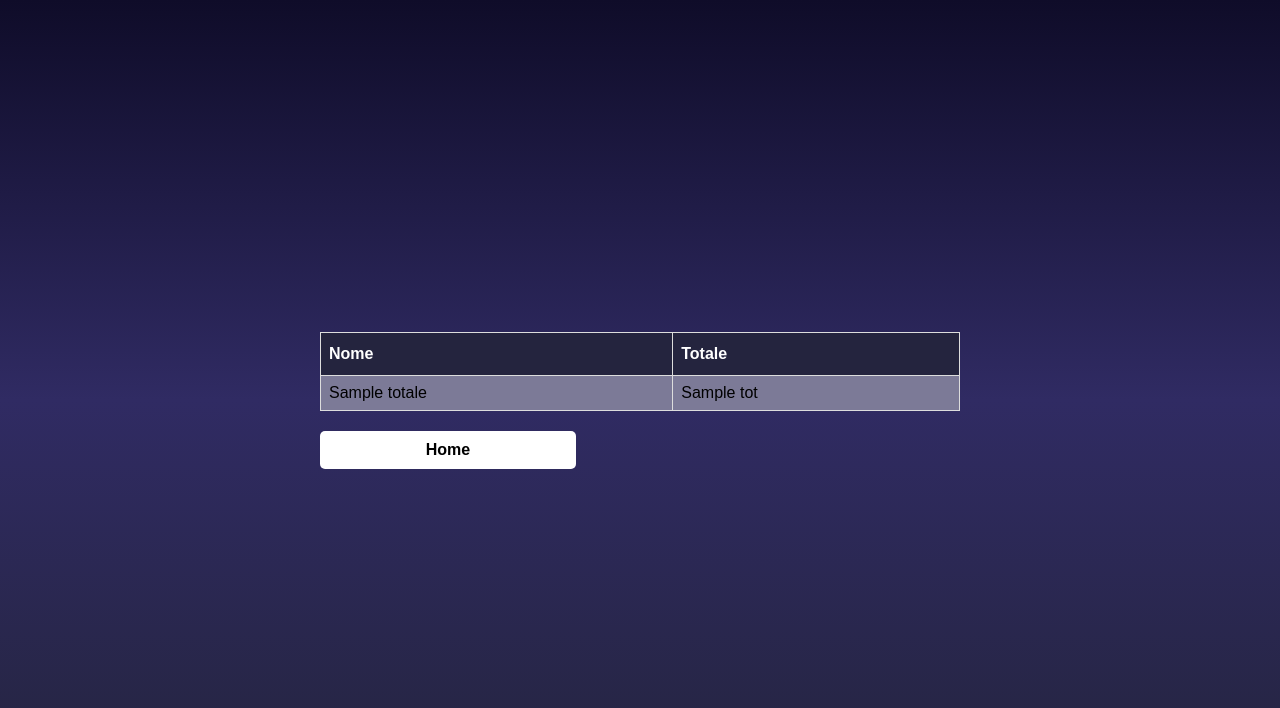
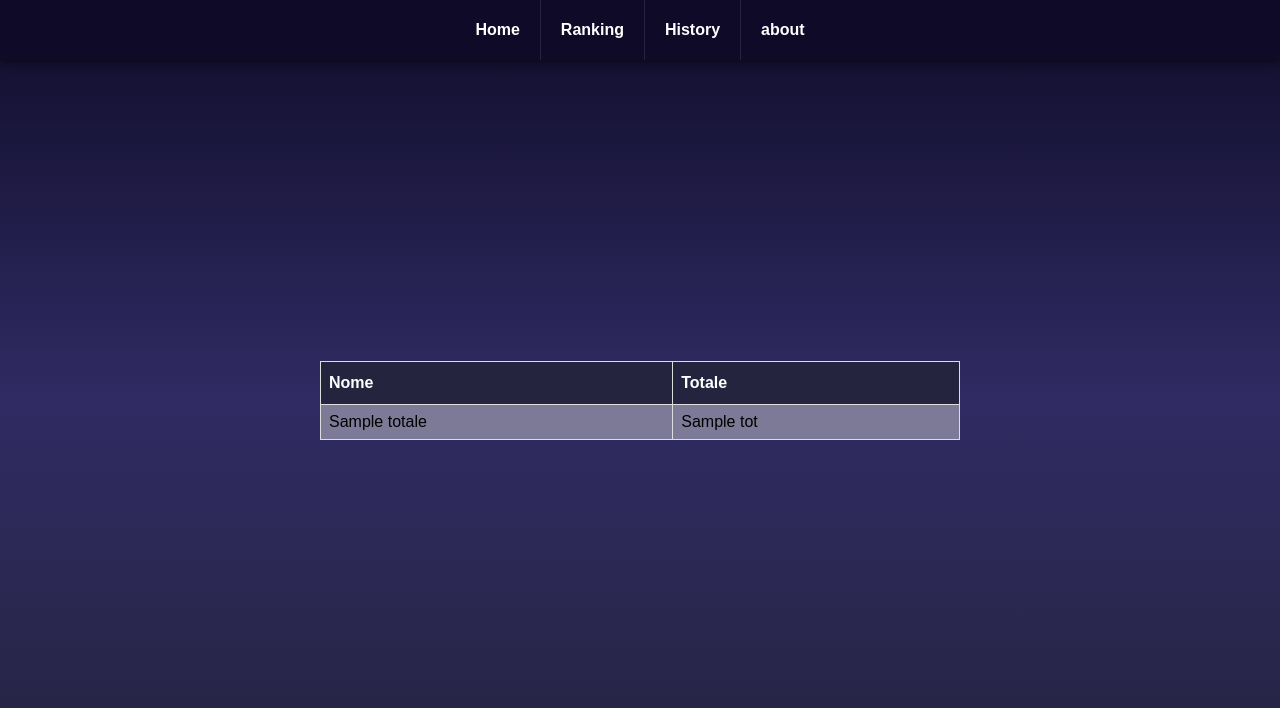
Before and after one commit to gianluigi97/WYB, a Flask app: template templates/ranking.html in a window 1280 px wide. Shown: the top 708 px of the page. Run offline with Flask 3, Linux system fonts and the light colour scheme; the template is opened without the code that fills it: most values are stand-ins (such as "Sample title", 1, 10 or a date in 2020).

Commit message:
creato menu navigazione (10/04/2025)

```diff
--- a/templates/ranking.html
+++ b/templates/ranking.html
@@ -15,7 +15,45 @@
             font-family: 'Jost', sans-serif;
             background: linear-gradient(to bottom, #0f0c29, #302b63, #24243e);
         }
+        .menu {
+        position: fixed;
+        top: 0;
+        left: 0;
+        width: 100%;
+        height: 60px;
+        background: rgba(15, 10, 40, 0.9);
+        display: flex;
+        justify-content: center;
+        align-items: center;
+        z-index: 1000;
+        box-shadow: 0 2px 10px rgba(0, 0, 0, 0.3);
+        }
 
+        /* Stile dei link nel menu */
+        .menu a {
+            color: #fff;
+            background: rgba(15, 10, 40, 0.9);
+            text-decoration: none;
+            padding: 0 20px;
+            height: 100%;
+            display: flex;
+            align-items: center;
+            font-weight: bold;
+            font-size: 1em;
+            transition: background 0.3s;
+            border-right: 1px solid rgba(255, 255, 255, 0.1); /* linea sottile tra i link */
+        }
+
+        /* Rimuove la linea dopo l'ultimo */
+        .menu a:last-child {
+            border-right: none;
+        }
+
+        /* Hover e click */
+        .menu a:hover,
+        .menu a:active {
+            background: rgba(10, 5, 30, 1); /* più scuro */
+        }
         #main {
             width: 50%;
         }
@@ -70,6 +108,15 @@
     </style>
 </head>
 <body>
+    <div class="menu">
+        <div class="menu">
+          <a href="{{ url_for('homepage') }}">Home</a>
+          <a href="{{ url_for('show_rankings') }}">Ranking</a>
+          <a href="{{ url_for('show_history') }}">History</a>
+          <a href="#">about</a>
+        </div>
+
+        </div>
     <div id="main">
         <table id="records">
             <tr>
@@ -83,9 +130,6 @@
                 </tr>
             {% endfor %}
         </table>
-        <a href="{{ url_for('homepage') }}">
-            <button>Home</button>
-        </a>
     </div>
 </body>
 </html>
```
Also changed, not shown: static/records.css (+38 -0 lines), static/style.css (+44 -5 lines), templates/history.html (+6 -5 lines), templates/homepage.html (+10 -6 lines), main.py (line endings or trailing spaces).
